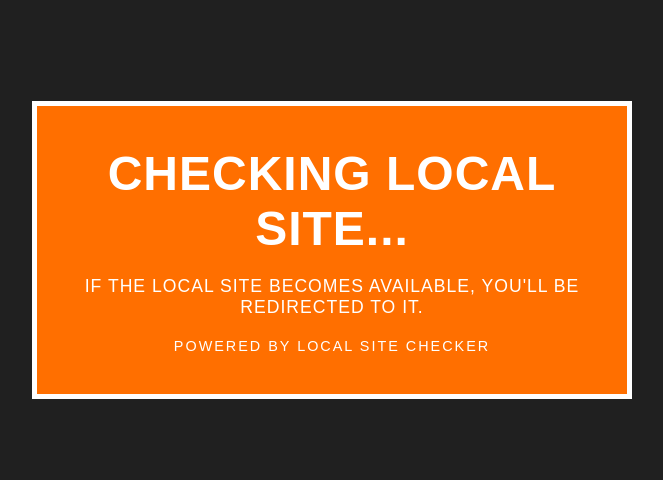
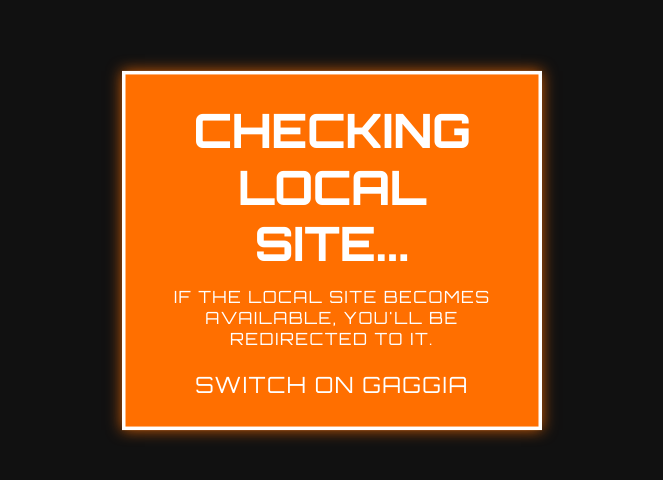
Before and after one commit to peaticot/gaggia-fallback, a plain HTML site: page index.html in a window 1280 px wide. Shown: the part 150-630 px from the top of the page, without its empty margins (308-971 px from the left). Drawn offline with Linux system fonts and the light colour scheme; no server answers.

Commit message:
Update index.html

```diff
--- a/index.html
+++ b/index.html
@@ -4,17 +4,18 @@
     <meta charset="UTF-8">
     <meta name="viewport" content="width=device-width, initial-scale=1.0">
     <title>Local Site Fallback</title>
+    <link href="https://fonts.googleapis.com/css2?family=Orbitron:wght@400;500&display=swap" rel="stylesheet">
     <style>
         /* Global Reset */
         * {
             margin: 0;
             padding: 0;
             box-sizing: border-box;
-            font-family: 'Arial', sans-serif;
+            font-family: 'Orbitron', sans-serif;
         }
 
         body {
-            background-color: #202020;
+            background-color: #111;
             color: white;
             display: flex;
             justify-content: center;
@@ -22,65 +23,96 @@
             height: 100vh;
             text-align: center;
             padding: 20px;
-            font-size: 16px;
+            overflow: hidden;
         }
 
         .container {
             background: #ff6f00; /* Bright orange */
             border-radius: 0;
-            box-shadow: none;
+            box-shadow: 0 0 20px rgba(255, 111, 0, 0.8);
             max-width: 600px;
             width: 100%;
             padding: 40px;
             margin: 10px;
             font-size: 1.2rem;
             text-transform: uppercase;
-            letter-spacing: 1px;
+            letter-spacing: 2px;
             border: 5px solid #fff;
+            animation: slideIn 1s ease-out;
+            transform-origin: center;
+            transform: scale(0.7);
         }
 
         .container h1 {
-            font-size: 3rem;
+            font-size: 4rem;
             color: #fff;
             margin-bottom: 20px;
             font-weight: bold;
+            animation: fadeInUp 1s ease-out forwards;
         }
 
         .container p {
-            font-size: 1.1rem;
+            font-size: 1.5rem;
             color: #fff;
             margin-bottom: 20px;
+            animation: fadeInUp 1s ease-out 0.5s forwards;
         }
 
-        .footer {
-            font-size: 0.9rem;
+        .container .switch-on {
+            font-size: 2rem;
             color: #fff;
-            margin-top: 20px;
-            text-transform: uppercase;
-            letter-spacing: 2px;
+            margin-top: 30px;
+            opacity: 0;
+            animation: fadeInUp 1s ease-out 1s forwards;
+            transform: translateY(50px);
         }
 
+        @keyframes slideIn {
+            0% {
+                transform: translateY(-100%);
+            }
+            100% {
+                transform: translateY(0);
+                transform: scale(1);
+            }
+        }
+
+        @keyframes fadeInUp {
+            0% {
+                opacity: 0;
+                transform: translateY(20px);
+            }
+            100% {
+                opacity: 1;
+                transform: translateY(0);
+            }
+        }
+
+        /* Adjustments for mobile */
         @media (max-width: 600px) {
             .container {
                 padding: 30px;
             }
 
             .container h1 {
-                font-size: 2.5rem;
+                font-size: 3rem;
             }
 
             .container p {
-                font-size: 1rem;
+                font-size: 1.2rem;
+            }
+
+            .container .switch-on {
+                font-size: 1.5rem;
             }
         }
-
     </style>
 </head>
 <body>
     <div class="container">
         <h1>Checking Local Site...</h1>
         <p>If the local site becomes available, you'll be redirected to it.</p>
-        <div class="footer">Powered by Local Site Checker</div>
+        <div class="switch-on">Switch on Gaggia</div>
     </div>
 
     <script>
```
